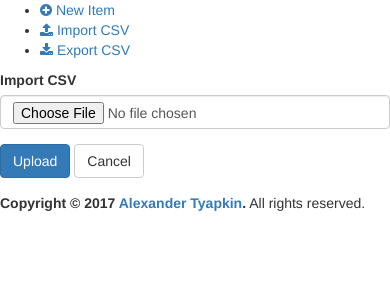
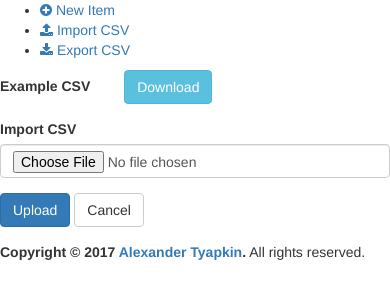
Before and after one commit to Tyapkin/spicy-ebay, a Django app: page /ebay-catalog/csv_import/ in a window 390 px wide. Shown: the part 156-456 px from the top of the page. Run offline with Django 3.2, Linux system fonts and the light colour scheme; the visitor is signed in with stand-in values (Sample User, id 1); parts of the project's set-up code (start-up, migrations or seed data) failed here and were passed over; some libraries are stand-ins or nearby versions.

Commit message:
download example.csv not worked yet

```diff
--- a/apps/ebay_catalog/templates/csv_import_form.html
+++ b/apps/ebay_catalog/templates/csv_import_form.html
@@ -7,6 +7,12 @@
 
 <form class="form-horizontal" method="post" action="{% url 'csv_import' %}" enctype="multipart/form-data">
     {% csrf_token %}
+    <div class="form-group">
+        <label for="csv_download" class="col-sm-2 control-label">Example CSV</label>
+        <dif class="col-sm-10">
+            <a href="{% url 'download' 'example.csv' %}" class="btn btn-info" role="button">Download</a>
+        </dif>
+    </div>
     <div class="form-group">
         <label for="id_csv" class="col-sm-2 control-label">Import CSV</label>
         <div class="col-sm-10">
--- a/apps/ebay_catalog/urls.py
+++ b/apps/ebay_catalog/urls.py
@@ -2,7 +2,7 @@ from django.conf.urls import url
 from django.contrib.auth.decorators import login_required
 
 from .views import IndexView, ProductCreatedView, GetProductsListView,\
-    CsvExportView, CsvImportView
+    CsvExportView, CsvImportView, download
 
 urlpatterns = [
     url(r'^$', login_required(IndexView.as_view()), name='index'),
@@ -18,4 +18,6 @@ urlpatterns = [
 
     url(r'^csv_import/$',
         login_required(CsvImportView.as_view()), name='csv_import'),
+
+    url(r'^download/(?P<path>.+)$', download, name='download')
 ]
--- a/apps/ebay_catalog/views.py
+++ b/apps/ebay_catalog/views.py
@@ -1,4 +1,4 @@
-import csv
+import csv, os
 from datetime import date
 from django.shortcuts import render, redirect
 from django.views.generic import View, TemplateView
@@ -136,3 +136,16 @@ class CsvImportView(View):
             raise IOError
 
         return csvreader
+
+
+def download(request, path):
+    # TODO: fix it. This not work.
+    file_path = settings.DOWNLOADABLE_FILES + '/' + path
+    print(file_path)
+    if os.path.exists(file_path):
+        with open(file_path, 'rb') as fh:
+            response = HttpResponse(fh.read(), content_type='application/force-download')
+            response['Content-Disposition'] = 'inline; filename={}'.format(file_path)
+            return response
+    else:
+        raise Http404
--- a/settings/settings.py
+++ b/settings/settings.py
@@ -131,6 +131,7 @@ STATIC_URL = '/static/'
 MEDIA_URL = '/media/'
 MEDIA_ROOT = os.path.abspath(os.path.join(BASE_DIR, 'media'))
 STATICFILES_DIRS = (os.path.join(BASE_DIR, 'assets'),)
+DOWNLOADABLE_FILES = os.path.abspath(os.path.join(BASE_DIR, 'files'))
 
 
 # email settings
```
